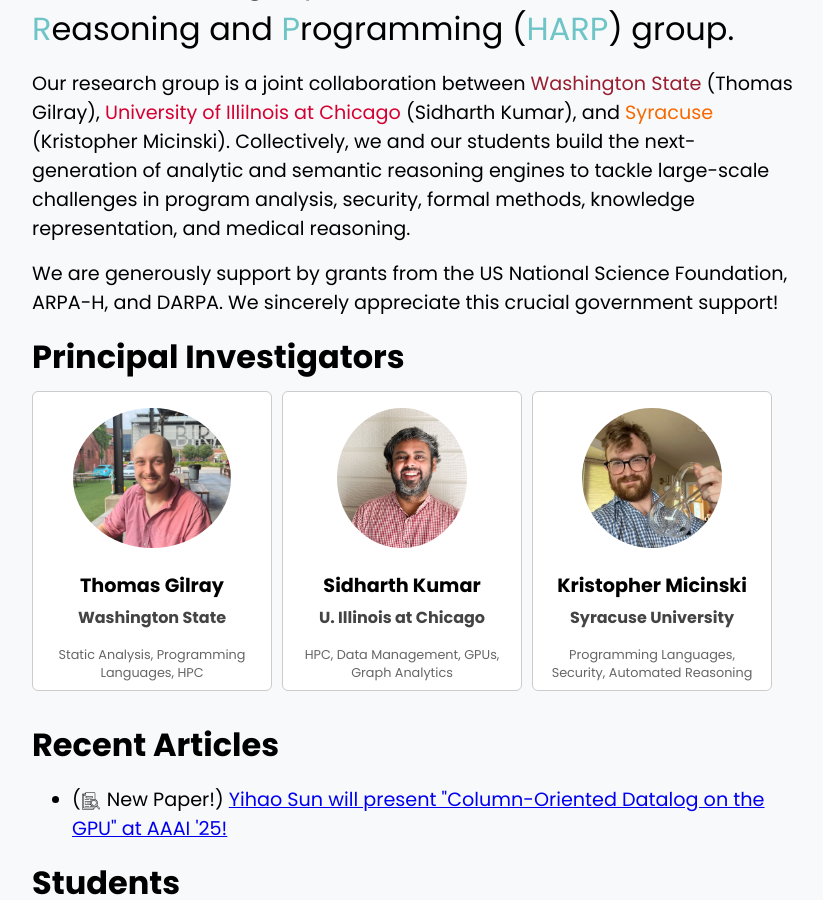
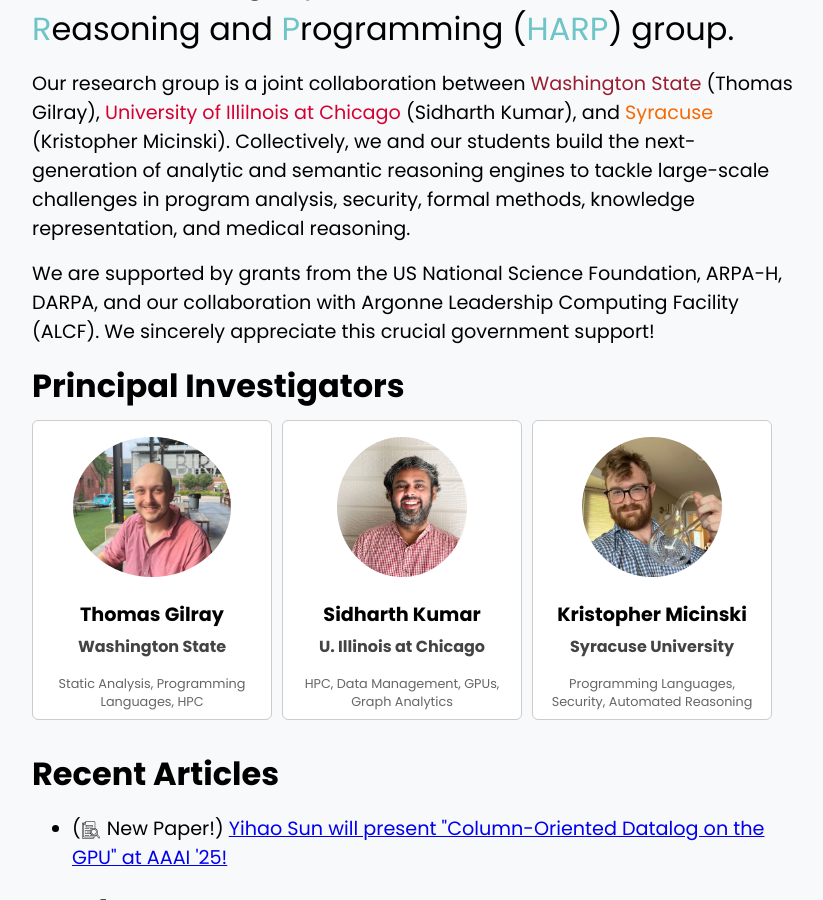
Before and after one commit to harp-lab/harp-lab.github.io, a Jekyll site: the page built from index.md, in a window 1280 px wide and 900 px high, scrolled down 593 px. Shown: the whole window, without its empty margins (224-1047 px from the left). Built offline with Jekyll 4.4.1, drawn with Linux system fonts in a browser that asks for light colours.

Commit message:
website push

```diff
--- a/index.md
+++ b/index.md
@@ -4,7 +4,7 @@
 
 <p class="larger">Our research group is a joint collaboration between <span class="wsu">Washington State</span> (Thomas Gilray), <span class="uic">University of Illilnois at Chicago</span> (Sidharth Kumar), and <span class="syracuse">Syracuse</span> (Kristopher Micinski). Collectively, we and our students build the next-generation of analytic and semantic reasoning engines to tackle large-scale challenges in program analysis, security, formal methods, knowledge representation, and medical reasoning. </p>
 
-<p class="larger">We are generously support by grants from the US National Science Foundation, ARPA-H, and DARPA. We sincerely appreciate this crucial government support!</p>
+<p class="larger">We are supported by grants from the US National Science Foundation, ARPA-H, DARPA, and our collaboration with Argonne Leadership Computing Facility (ALCF). We sincerely appreciate this crucial government support!</p>
 
 <h1 id="principal-investigators">Principal Investigators</h1>
 
```
